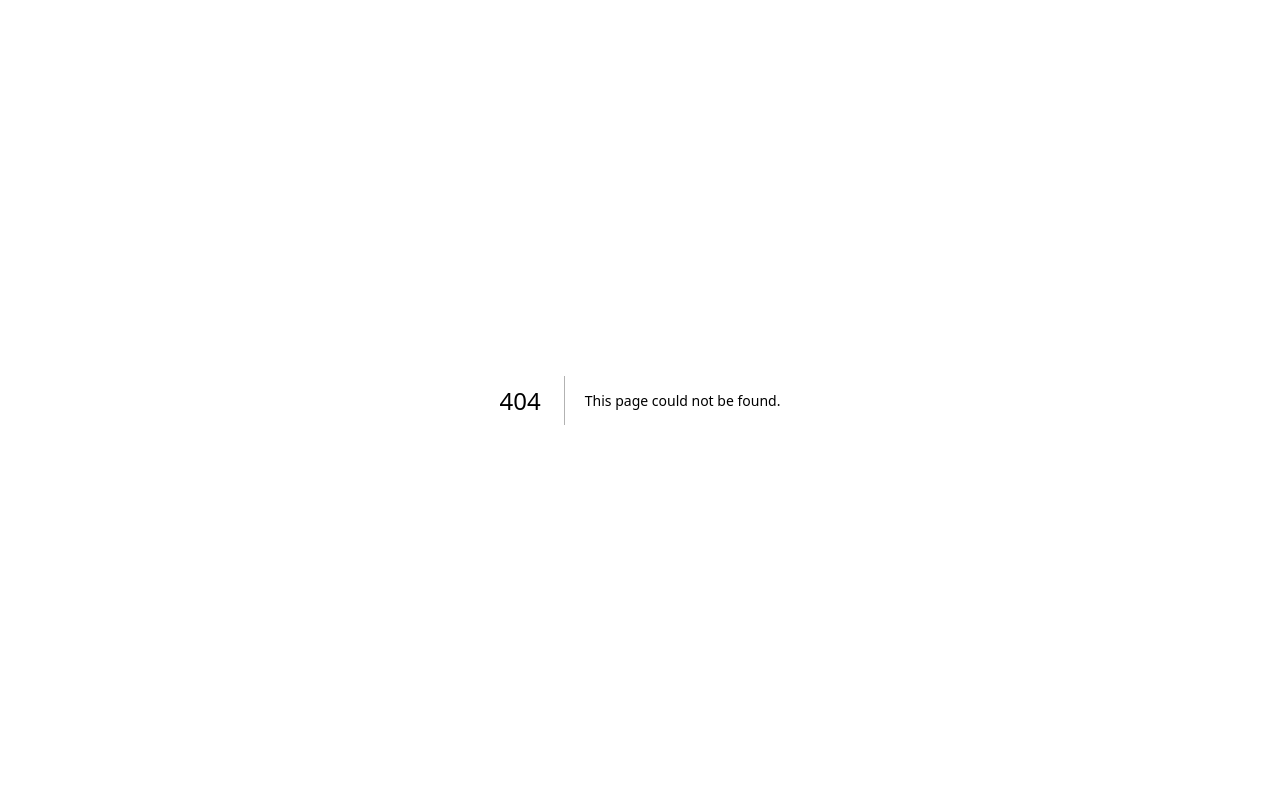
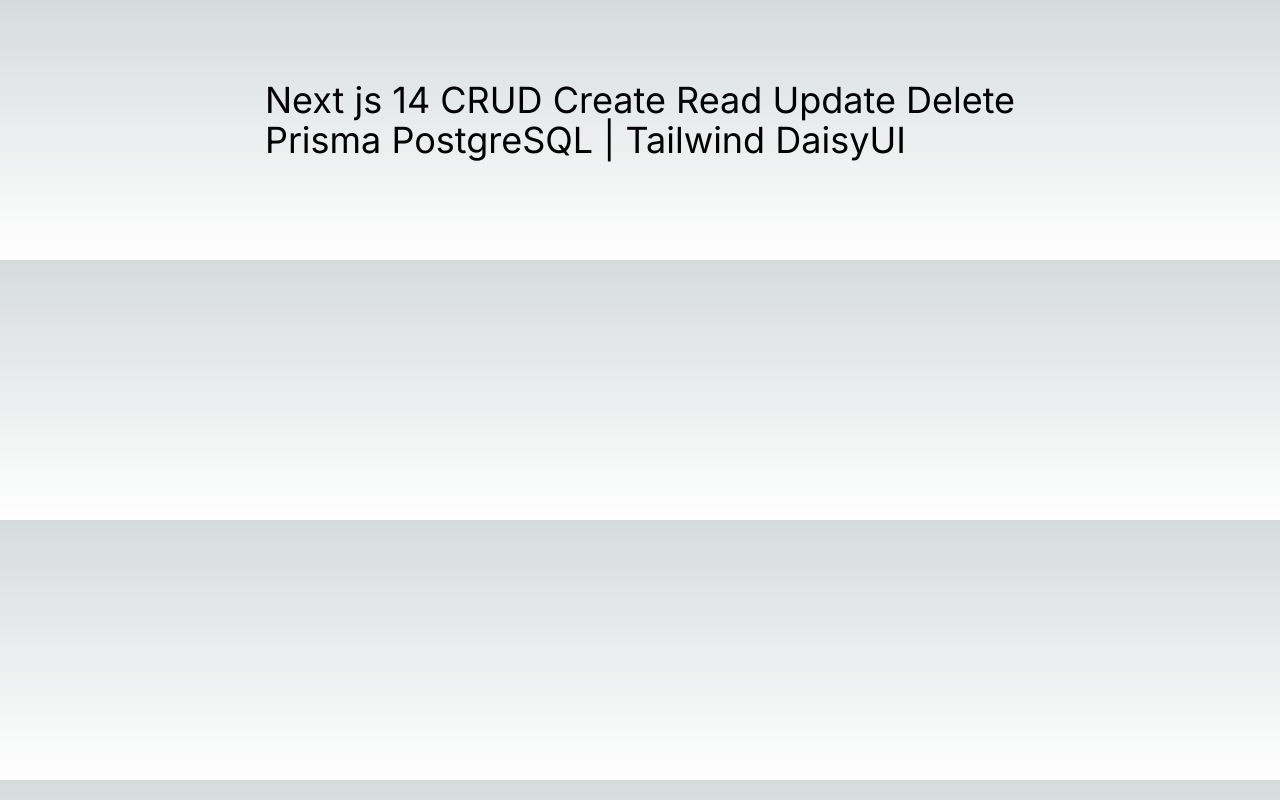
Before and after one commit to Rcf47/next-postgres-crud, a Next.js app: page /employee in a window 1280 px wide. Before the commit this address had no page. Built offline with nearby package versions, Linux system fonts and the light colour scheme.

Commit message:
feat: start working on page employee

```diff
--- /dev/null
+++ b/app/employee/page.tsx
@@ -0,0 +1,14 @@
+const Employee = async () => {
+  return (
+    <div className="w-screen py-20 flex justify-center flex-col items-center">
+      <div className="flex items-center justify-between gap-1 mb-5">
+        <h1 className="text-4xl font-bol">
+          Next js 14 CRUD Create Read Update Delete <br />
+          Prisma PostgreSQL | Tailwind DaisyUI
+        </h1>
+      </div>
+    </div>
+  );
+};
+
+export default Employee;
```
